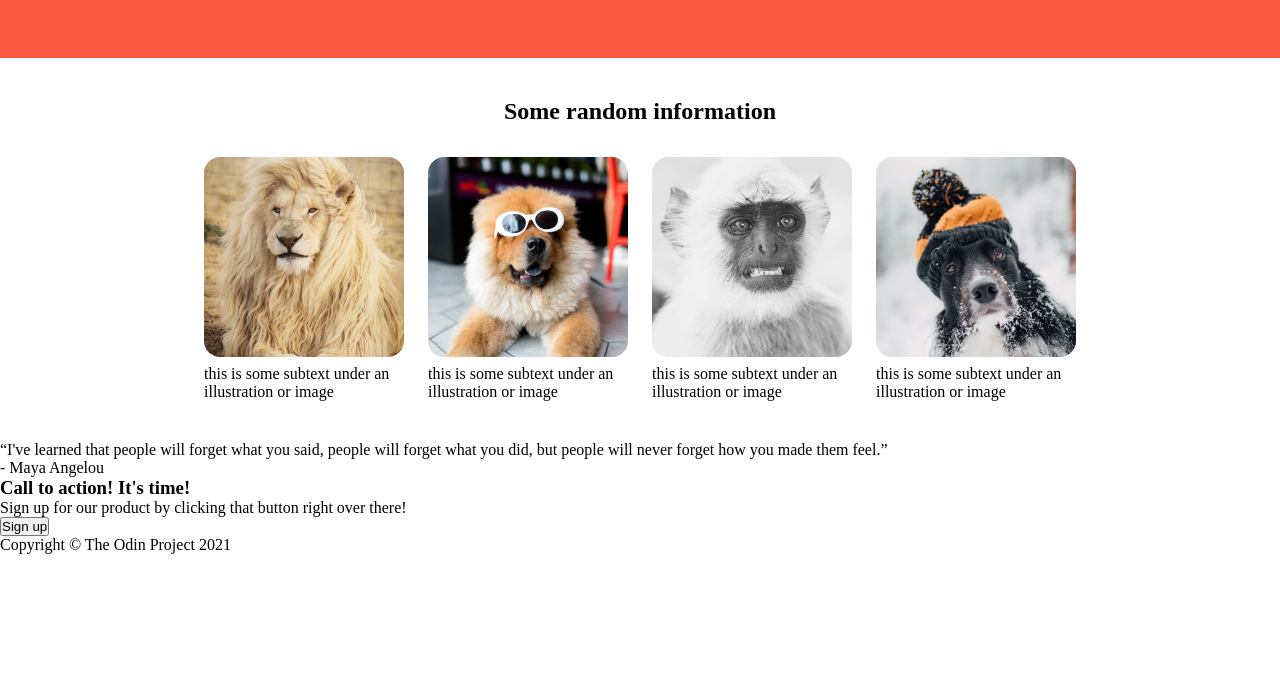
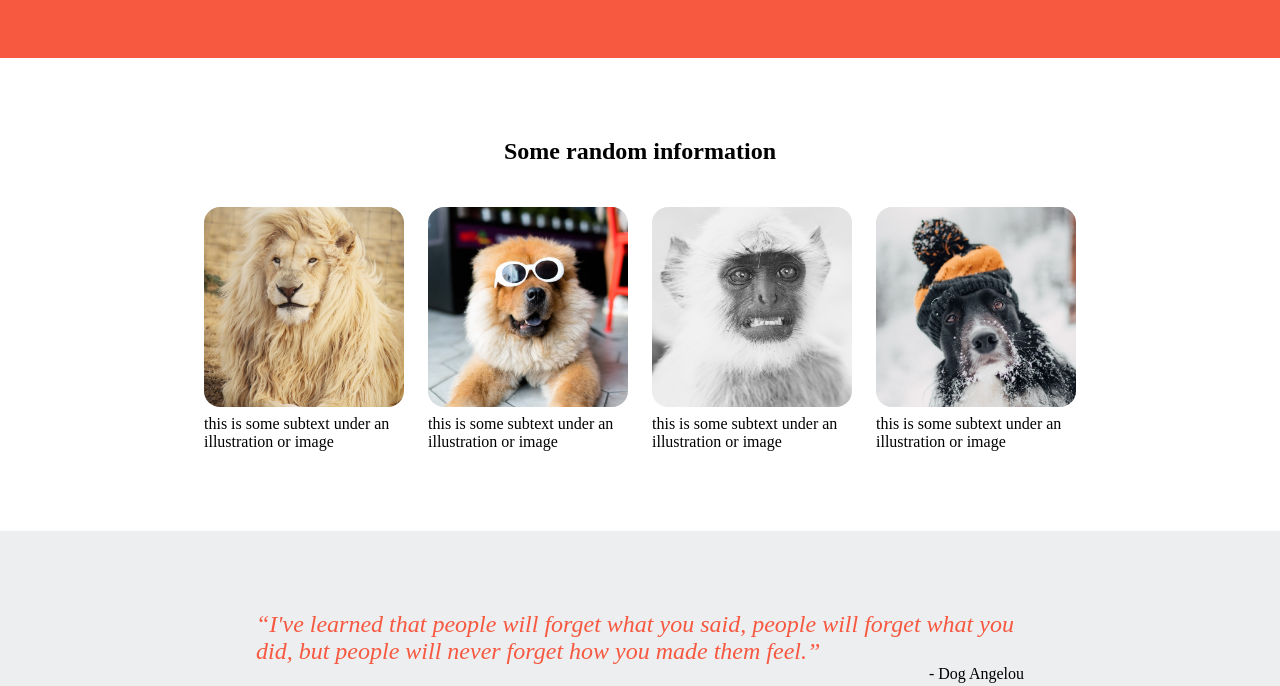
Before and after one commit to JohanSier/Odin_LandingExercise, a plain HTML site: page index.html in a window 1280 px wide. Shown: the part 392-1078 px from the top of the page. Before the commit the page ends 946 px from the top, so only its background shows below. Drawn offline with Linux system fonts and the light colour scheme.

Commit message:
Finish quote css styling

```diff
--- a/index.html
+++ b/index.html
@@ -59,7 +59,7 @@
 
         <section id="quote">
             <p>“I've learned that people will forget what you said, people will forget what you did, but people will never forget how you made them feel.”</p>
-            <span>- Maya Angelou </span>
+            <span>- Dog Angelou </span>
         </section>
 
         <section id="cta">
--- a/style.css
+++ b/style.css
@@ -100,8 +100,8 @@ nav a{
     align-items: center;
     justify-content: center;
     width: 100%;
-    padding: 40px;
-    gap: 32px;
+    padding: 80px;
+    gap: 42px;
 }
 
 .info-cards{
@@ -130,3 +130,17 @@ nav a{
 }
 
  /* -------------------------------- QUOTES SECTION STYLING -------------------------- */
+#quote{
+    background-color: #edeef0;
+    display: flex;
+    flex-direction: column;
+    align-items: flex-end;
+    justify-content: center;
+    padding: 80px 20%;
+}
+
+#quote p{
+    font-size: 24px;
+    font-style: italic;
+    color: #F75840;
+}
```
